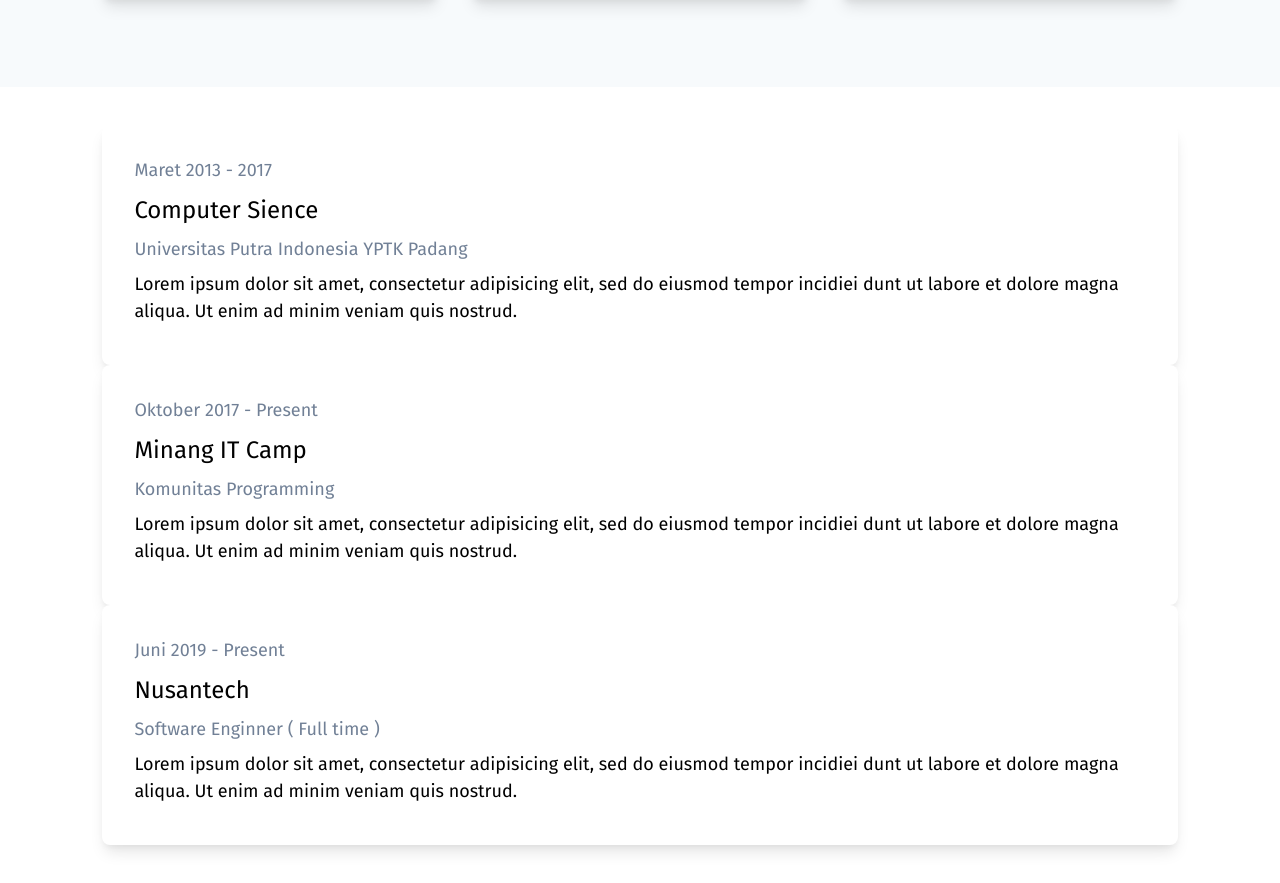
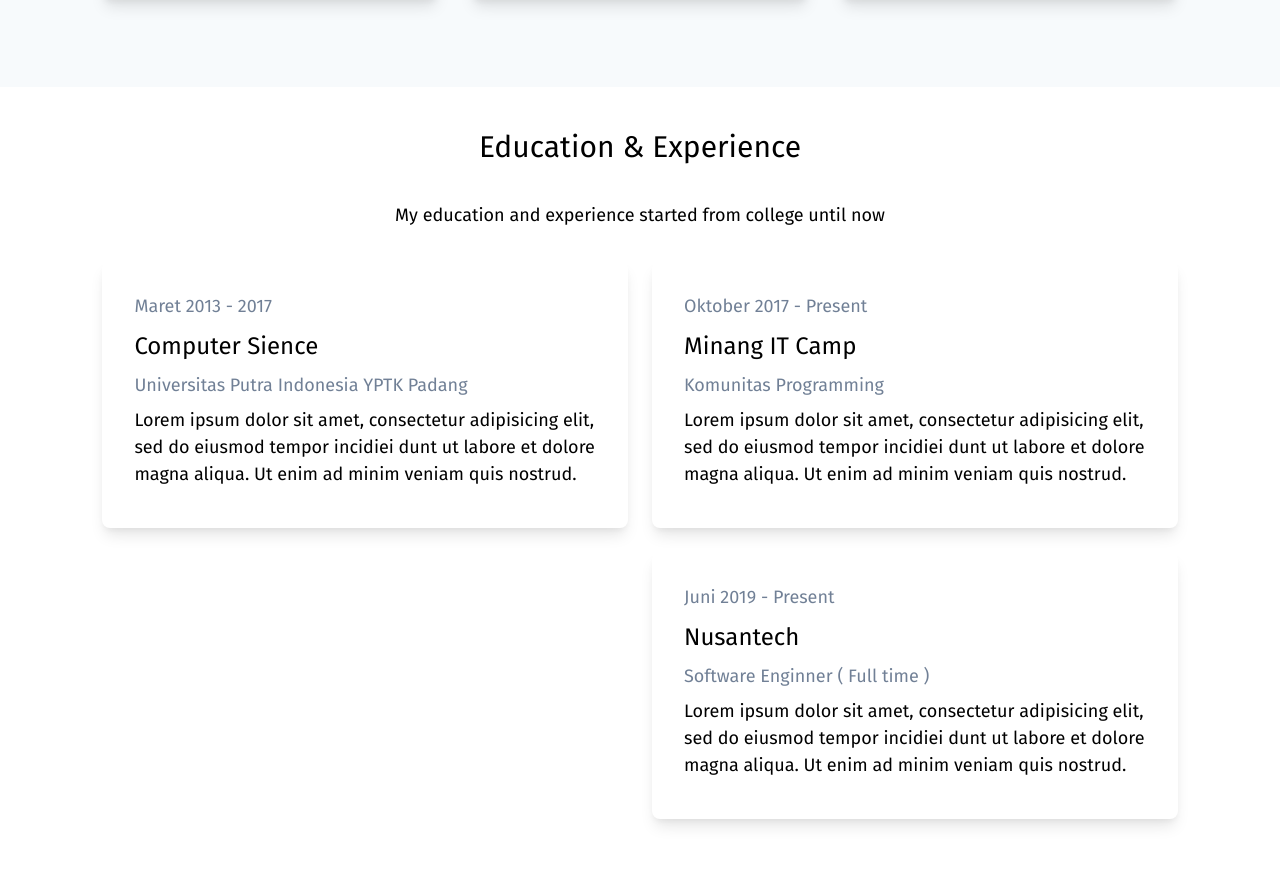
Before and after one commit to masb0ymas/next-resume, a Next.js app: page / in a window 1280 px wide. Shown: the part 1111-1994 px from the top of the page. After the commit the page ends 1968 px from the top, so only its background shows below. Built offline with nearby package versions, Linux system fonts and the light colour scheme.

Commit message:
fix: landing education

```diff
--- a/src/views/Landing/partials/Education.tsx
+++ b/src/views/Landing/partials/Education.tsx
@@ -1,15 +1,13 @@
 import React from 'react'
 import Card from 'components/Card/Card'
-import Section from 'components/Section/Section'
+import SectionEducation from 'components/Section/partials/Education'
 
 function Education() {
   return (
-    <Section
+    <SectionEducation
       title={'Education & Experience'}
       subtitle={`
-      It is a long established fact that a reader will be distracted by the readable
-      <br />
-      content of a page when looking at its layout
+      My education and experience started from college until now
       `}
     >
       <React.Fragment>
@@ -42,7 +40,7 @@
               Ut enim ad minim veniam quis nostrud.`}
         />
       </React.Fragment>
-    </Section>
+    </SectionEducation>
   )
 }
 
```
